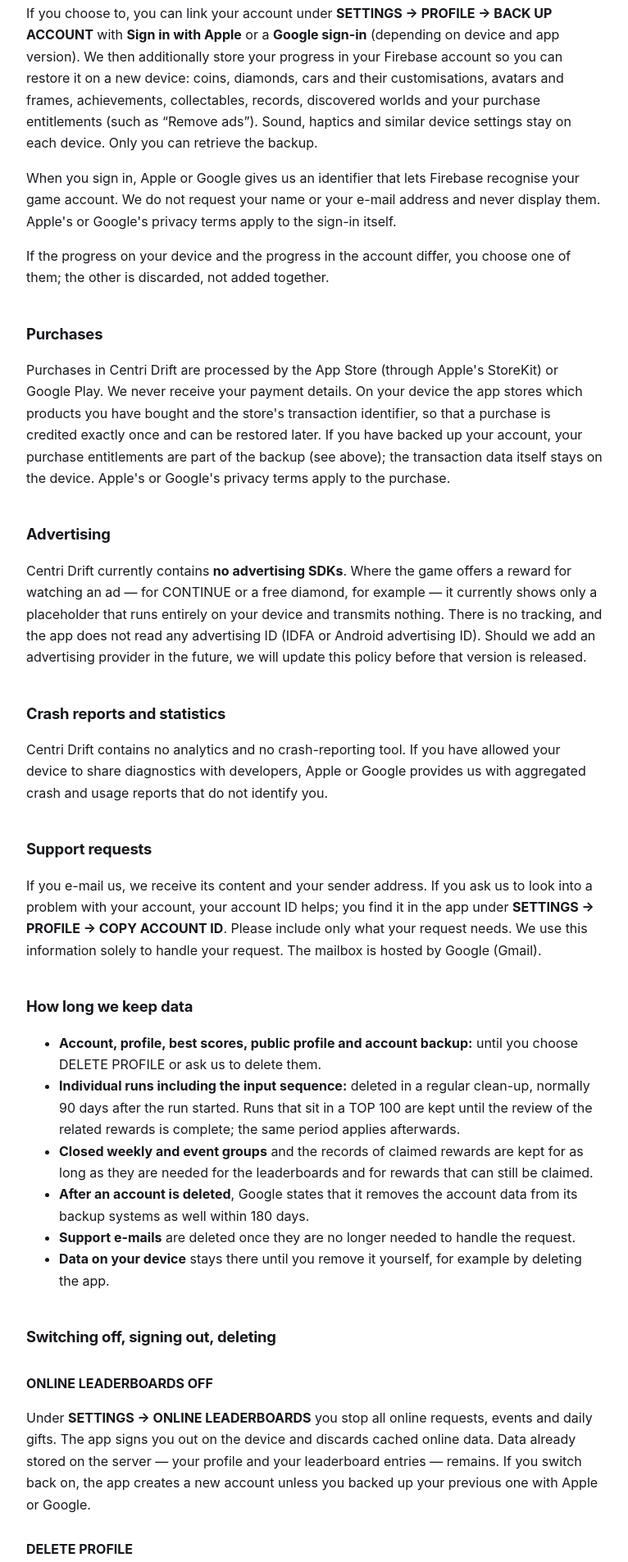
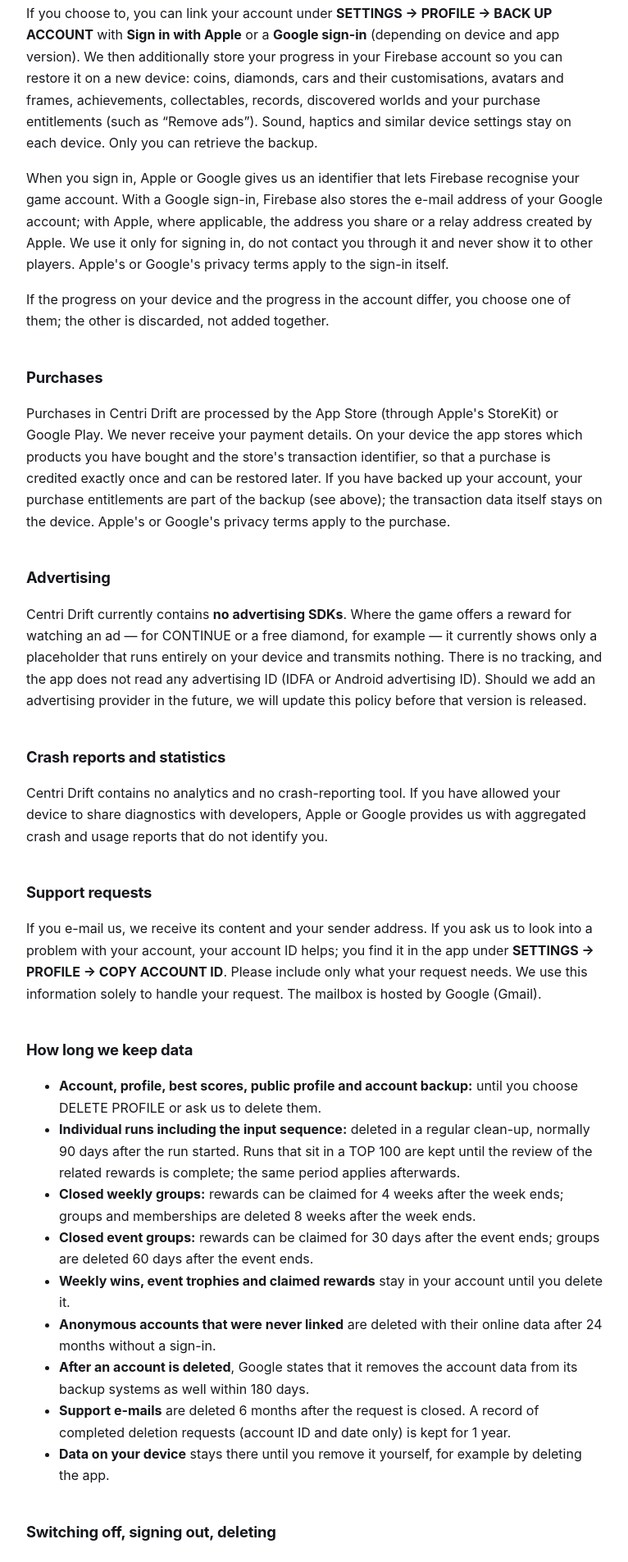
Before and after one commit to inesgolubapps/inesgolubapps.github.io, a plain HTML site: page centri-drift/privacy.html in a window 1280 px wide. Shown: the part 3063-4968 px from the top of the page at 82% size, without its empty margins (256-1022 px from the left). Drawn offline with Linux system fonts and the light colour scheme.

Commit message:
Centri Drift Datenschutz: Aufbewahrungsfristen, E-Mail bei Kontoverknüpfung
Co-Authored-By: Claude Opus 5.5 (1M context) <noreply@anthropic.com>
Claude-Session: https://claude.ai/code/session_01Unyuq8YNwx8UCo1523WoJ4

```diff
--- a/centri-drift/privacy.html
+++ b/centri-drift/privacy.html
@@ -70,7 +70,7 @@
 
   <h2>Account backup with Apple or Google</h2>
   <p>If you choose to, you can link your account under <strong>SETTINGS → PROFILE → BACK UP ACCOUNT</strong> with <strong>Sign in with Apple</strong> or a <strong>Google sign-in</strong> (depending on device and app version). We then additionally store your progress in your Firebase account so you can restore it on a new device: coins, diamonds, cars and their customisations, avatars and frames, achievements, collectables, records, discovered worlds and your purchase entitlements (such as “Remove ads”). Sound, haptics and similar device settings stay on each device. Only you can retrieve the backup.</p>
-  <p>When you sign in, Apple or Google gives us an identifier that lets Firebase recognise your game account. We do not request your name or your e-mail address and never display them. Apple's or Google's privacy terms apply to the sign-in itself.</p>
+  <p>When you sign in, Apple or Google gives us an identifier that lets Firebase recognise your game account. With a Google sign-in, Firebase also stores the e-mail address of your Google account; with Apple, where applicable, the address you share or a relay address created by Apple. We use it only for signing in, do not contact you through it and never show it to other players. Apple's or Google's privacy terms apply to the sign-in itself.</p>
   <p>If the progress on your device and the progress in the account differ, you choose one of them; the other is discarded, not added together.</p>
 
   <h2>Purchases</h2>
@@ -89,9 +89,12 @@
   <ul>
     <li><strong>Account, profile, best scores, public profile and account backup:</strong> until you choose DELETE PROFILE or ask us to delete them.</li>
     <li><strong>Individual runs including the input sequence:</strong> deleted in a regular clean-up, normally 90 days after the run started. Runs that sit in a TOP 100 are kept until the review of the related rewards is complete; the same period applies afterwards.</li>
-    <li><strong>Closed weekly and event groups</strong> and the records of claimed rewards are kept for as long as they are needed for the leaderboards and for rewards that can still be claimed. <!-- Lucas has not yet decided a retention period for weekly/event groups, memberships and unclaimed rewards; currently no expiry in code. Enter the period here once decided. --></li>
+    <li><strong>Closed weekly groups:</strong> rewards can be claimed for 4 weeks after the week ends; groups and memberships are deleted 8 weeks after the week ends.</li>
+    <li><strong>Closed event groups:</strong> rewards can be claimed for 30 days after the event ends; groups are deleted 60 days after the event ends.</li>
+    <li><strong>Weekly wins, event trophies and claimed rewards</strong> stay in your account until you delete it.</li>
+    <li><strong>Anonymous accounts that were never linked</strong> are deleted with their online data after 24 months without a sign-in.</li>
     <li><strong>After an account is deleted</strong>, Google states that it removes the account data from its backup systems as well within 180 days.</li>
-    <li><strong>Support e-mails</strong> are deleted once they are no longer needed to handle the request. <!-- Support retention period not decided. --></li>
+    <li><strong>Support e-mails</strong> are deleted 6 months after the request is closed. A record of completed deletion requests (account ID and date only) is kept for 1 year.</li>
     <li><strong>Data on your device</strong> stays there until you remove it yourself, for example by deleting the app.</li>
   </ul>
 
```
Also changed, not shown: centri-drift/datenschutz.html (+6 -3 lines).
